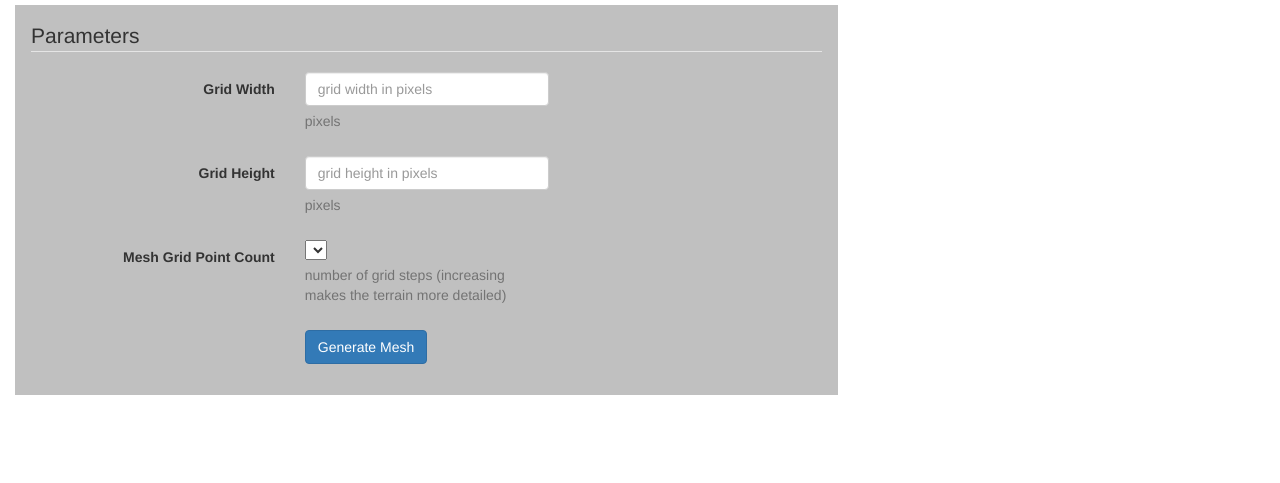
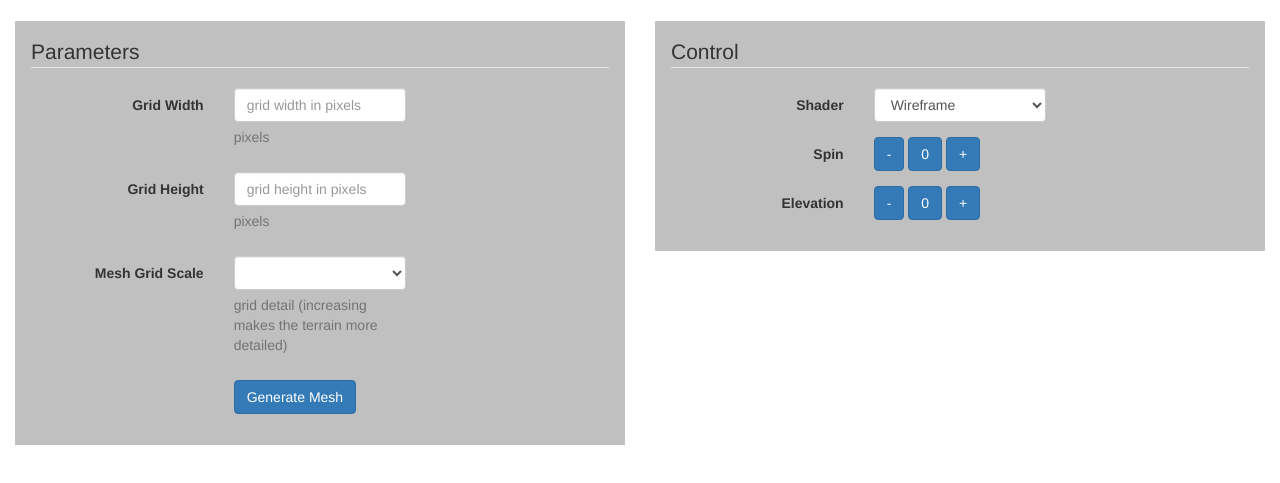
Before and after one commit to theider/mountain-builder, a website built with webpack: page public/index.html in a window 1280 px wide. Shown: the part 51-534 px from the top of the page. Built offline with nearby package versions, Linux system fonts and the light colour scheme; some packages are replaced by stand-ins of ours.

Commit message:
plane spin controls work

```diff
--- a/app/app.js
+++ b/app/app.js
@@ -9,8 +9,31 @@ var app = angular.module("TerrainGeneratorApp", []);
 
 app.controller("TerrainAppController", function($scope) {
 
+  var startTime = new Date();
+  $scope.lastFrameTimeMs = startTime.getTime();
+
+  $scope.planeSpin = 0;
+
+  $scope.spinMinusButtonClick = function() {
+    $scope.planeSpin = -1;
+  };
+
+  $scope.spinNullButtonClick = function() {
+    $scope.planeSpin = 0;
+  };
+
+  $scope.spinPlusButtonClick = function() {
+    $scope.planeSpin = +1;
+  };
+
   $scope.animate = function() {
-    $scope.planeObject.rotation.y += 0.01;
+    var frameTime = new Date();
+    var frameIntervalMs = frameTime.getTime() - $scope.lastFrameTimeMs;
+    $scope.lastFrameTimeMs = frameTime.getTime();
+    // rotate plane depending on planeSpin
+    // rotation is pi/2 radians per second
+    var angle = (frameIntervalMs * (Math.PI/2)) / 1000;
+    $scope.planeObject.rotation.y += ($scope.planeSpin * angle);
     //$scope.planeObject.rotation.z += 0.01;
     requestAnimationFrame( $scope.animate );
     $scope.renderer.render(scene, camera);
@@ -24,9 +47,9 @@ app.controller("TerrainAppController", function($scope) {
   $scope.gridWidthPixels = 1000;
   $scope.gridHeightPixels = 1000;
 
-  $scope.gridIndex = 1;
+  $scope.gridIndex = 2;
 
-  $scope.gridIndexes = [1,2,3,4,5,6,7,8,9];
+  $scope.gridIndexes = [2,3,4,5,6,7,8,9];
 
   $scope.onGridIndexChanged = function() {
     console.log($scope.gridIndex);
--- a/public/index.html
+++ b/public/index.html
@@ -32,7 +32,7 @@
         <div class="col-md-11"><h3>Terrain Designer</h3></div>
     </div>
     <div class="row">
-        <div class="col-md-8">
+        <div class="col-md-6">
             <form class="form-horizontal parameter-form">
                 <fieldset>
 
@@ -63,15 +63,12 @@
                         </div>
                     </div>
 
-                    <!-- Text input-->
                     <div class="form-group">
-                        <label class="col-md-4 control-label" for="mesh-grid-index">Mesh Grid Point
-                            Count</label>
-
+                        <label class="col-md-4 control-label" for="mesh-grid-index">Mesh Grid Scale</label>
                         <div class="col-md-4">
-                            <select  id="mesh-grid-index" name="mesh-grid-index" ng-options="gridIndex as gridIndex for gridIndex in gridIndexes" ng-model="gridIndex" ng-change="onGridIndexChanged()">
+                            <select  id="mesh-grid-index" class="form-control" name="mesh-grid-index" ng-options="gridIndex as gridIndex for gridIndex in gridIndexes" ng-model="gridIndex" ng-change="onGridIndexChanged()">
                             </select>
-                            <span class="help-block">number of grid steps (increasing makes the terrain more detailed)</span>
+                            <span class="help-block">grid detail (increasing makes the terrain more detailed)</span>
                         </div>
                     </div>
 
@@ -89,8 +86,49 @@
                 </fieldset>
             </form>
         </div>
+        <div class="col-md-6">
+            <form class="form-horizontal parameter-form">
+                <fieldset>
+
+                    <!-- Form Name -->
+                    <legend>Control</legend>
+
+                    <!-- Select Basic -->
+                    <div class="form-group">
+                        <label class="col-md-4 control-label" for="shader-selector">Shader</label>
+                        <div class="col-md-4">
+                            <select id="shader-selector" name="shader-selector" class="form-control">
+                                <option value="1">Wireframe</option>
+                                <option value="2">Solid</option>
+                            </select>
+                        </div>
+                    </div>
+
+                    <!-- Button -->
+                    <div class="form-group">
+                        <label class="col-md-4 control-label" for="spin-minus-button">Spin</label>
+                        <div class="col-md-4">
+                            <button id="spin-minus-button" name="spin-minus-button" class="btn btn-primary" ng-click="spinMinusButtonClick()">-</button>
+                            <button id="spin-null-button" name="spin-null-button" class="btn btn-primary" ng-click="spinNullButtonClick()">0</button>
+                            <button id="spin-plus-button" name="spin-plus-button" class="btn btn-primary" ng-click="spinPlusButtonClick()">+</button>
+                        </div>
+                    </div>
+
+                    <!-- Button -->
+                    <div class="form-group">
+                        <label class="col-md-4 control-label" for="elevation-minus-button">Elevation</label>
+                        <div class="col-md-4">
+                            <button id="elevation-minus-button" name="elevation-minus-button" class="btn btn-primary">-</button>
+                            <button id="elevation-null-button" name="elevation-null-button" class="btn btn-primary">0</button>
+                            <button id="elevation-plus-button" name="elevation-plus-button" class="btn btn-primary">+</button>
+                        </div>
+                    </div>
+
+                </fieldset>
+            </form>
+        </div>
     </div>
-    <div class="row" style="padding-top: 8px;">
+    <div class="row" style="padding-top: 8px; padding-bottom: 8px;">
         <div class="col-md-12" id="canvas-3d"></div>
     </div>
 </div>
--- a/public/main.css
+++ b/public/main.css
@@ -1,5 +1,5 @@
 .parameter-form {
     background-color: #C0C0C0;
     padding: 16px;
-
+    margin-top: 16px;
 }
```
